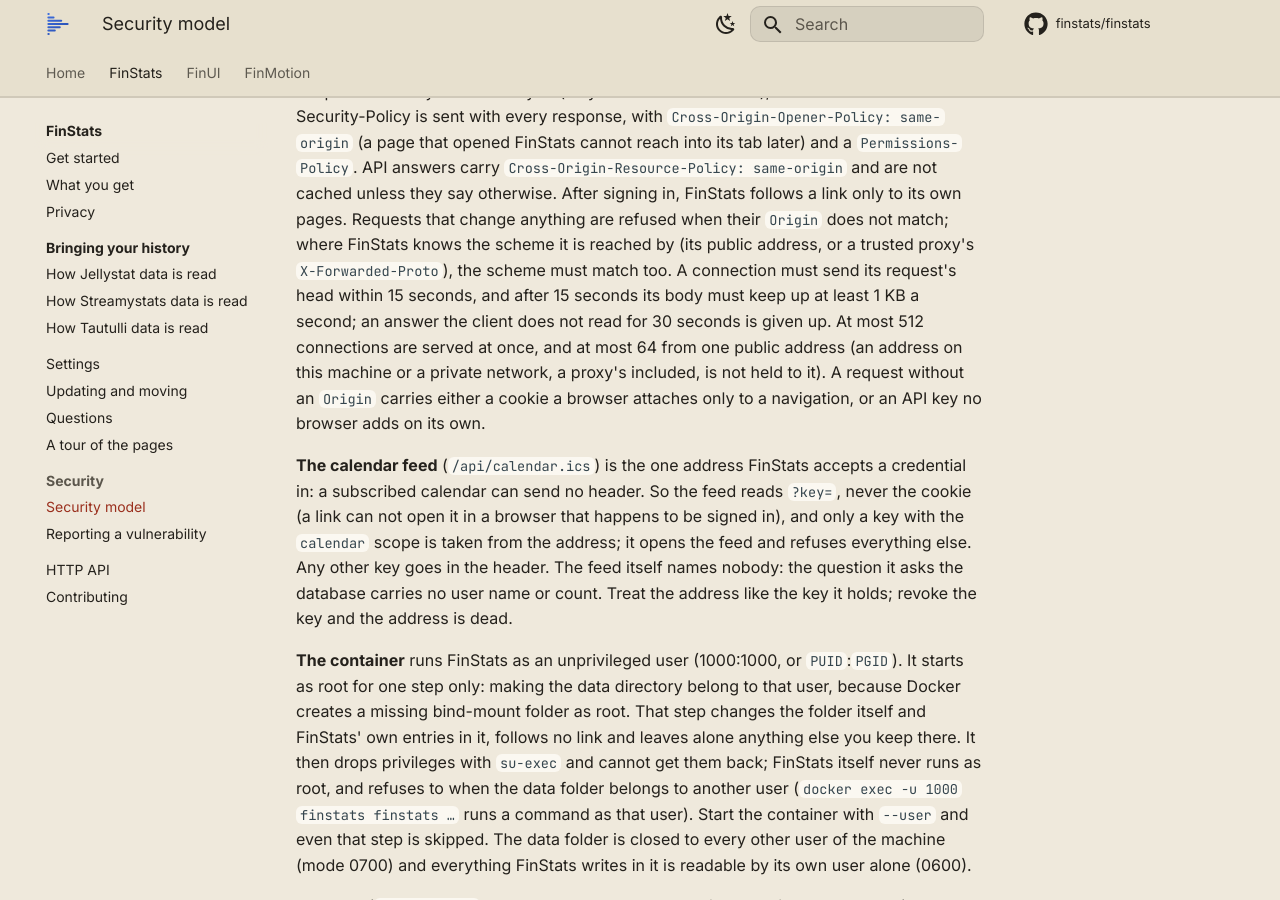
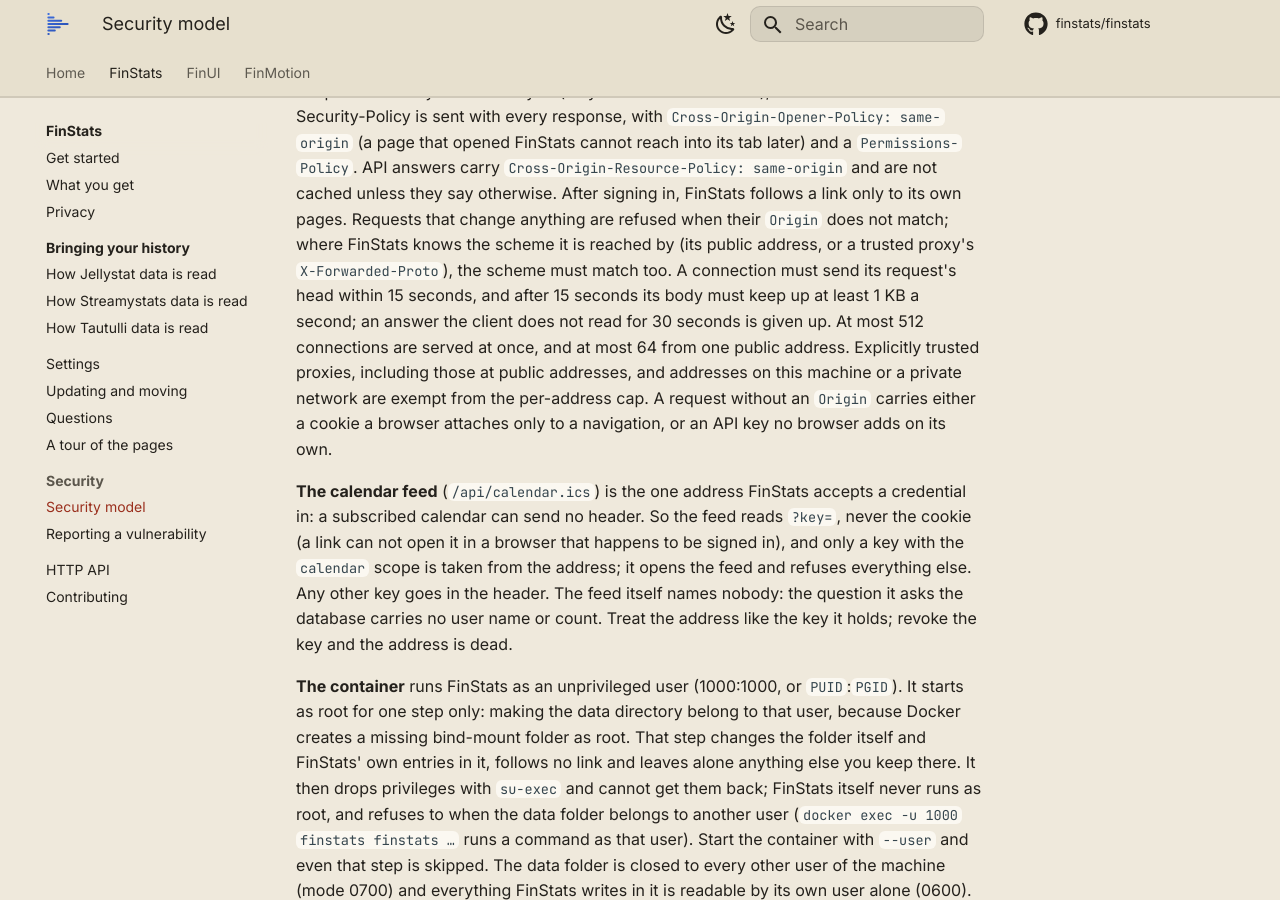
Before and after one commit to finstats/docs, an MkDocs documentation site: the page built from docs/finstats/security.md, in a window 1280 px wide and 900 px high, scrolled down 4023 px. Built offline with MkDocs 1.6.1 and Material for MkDocs 9.7.7, drawn with Linux system fonts in a browser that asks for light colours; comment, search, counter and statistics services are not loaded.

Commit message:
docs(finstats): clarify connection cap exemptions

```diff
--- a/docs/finstats/security.md
+++ b/docs/finstats/security.md
@@ -124,7 +124,8 @@ Requests that change anything are refused when their `Origin` does not match; wh
 reached by (its public address, or a trusted proxy's `X-Forwarded-Proto`), the scheme must match too. A connection must
 send its request's head within 15 seconds, and after 15 seconds its body must keep up at least 1 KB a second; an
 answer the client does not read for 30 seconds is given up. At most 512 connections are served at once, and at most 64
-from one public address (an address on this machine or a private network, a proxy's included, is not held to it). A request without an
+from one public address. Explicitly trusted proxies, including those at public addresses, and addresses on this machine
+or a private network are exempt from the per-address cap. A request without an
 `Origin` carries either a cookie a browser attaches only to a navigation, or an API key no browser
 adds on its own.
 
```
Also changed, not shown: docs/finstats/api.md (+2 -1 lines).
